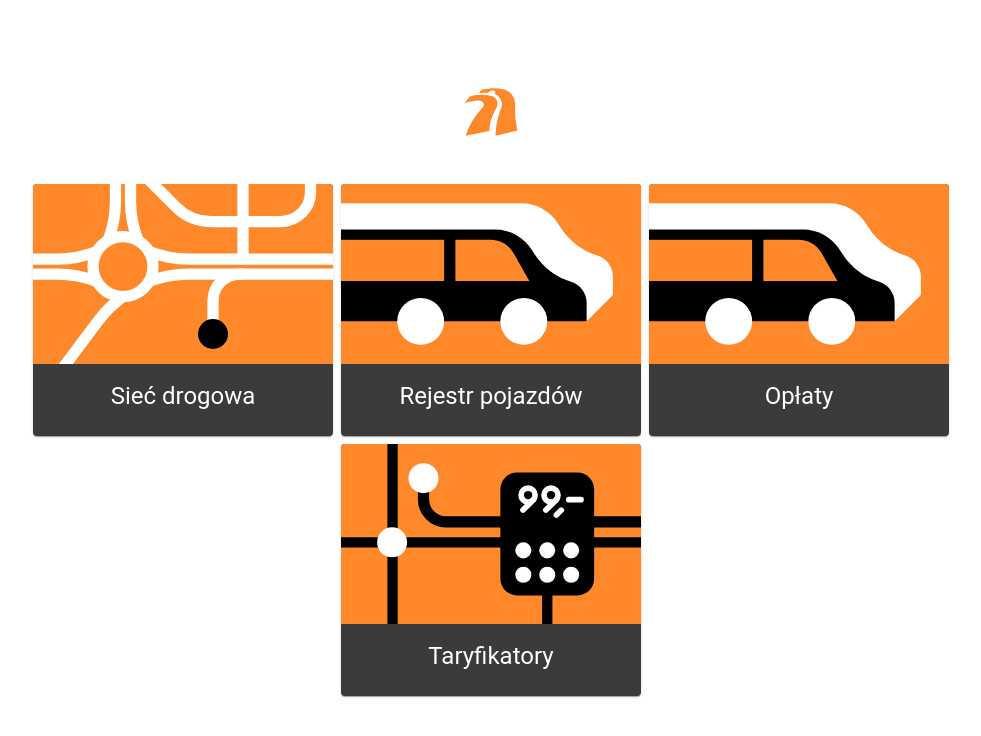
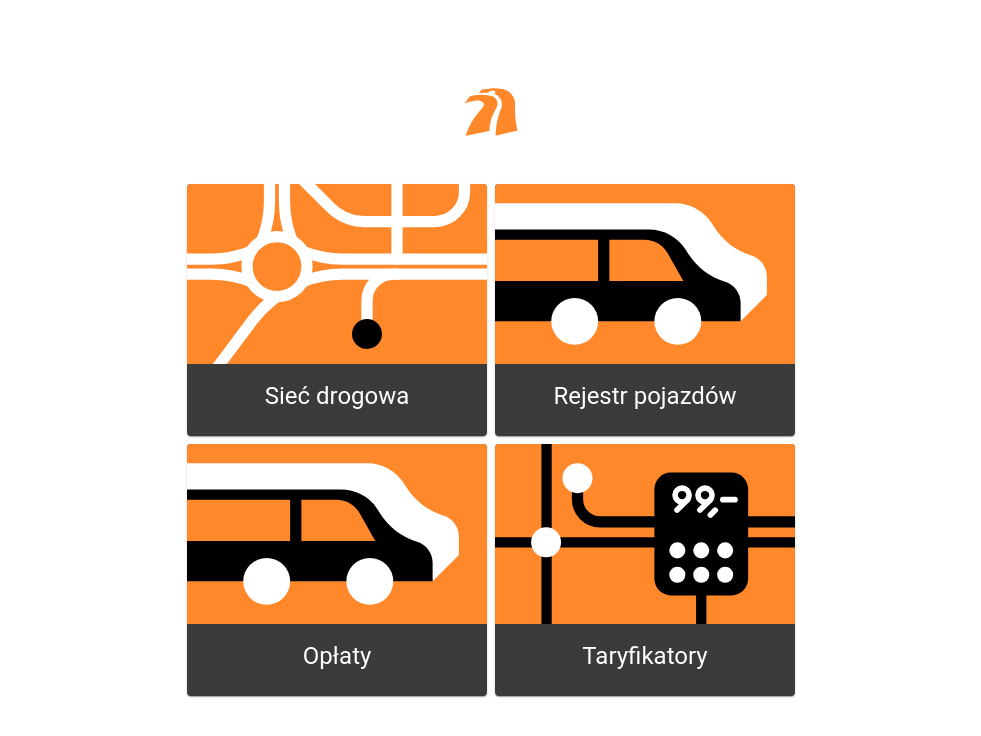
Before and after one commit to Adaxelx/road-manager, a React (Vite) app in the folder frontend/: page /app/home in a window 1280 px wide. Shown: the top 736 px of the page, without its empty margins (149-1130 px from the left). Built offline with nearby package versions, Linux system fonts and the light colour scheme.

Commit message:
Arguably better button layout

```diff
--- a/frontend/src/features/Home/routes/Home.tsx
+++ b/frontend/src/features/Home/routes/Home.tsx
@@ -10,6 +10,7 @@ export const Home = () => {
             <img src="/logo.svg" width={64} />
 
             <Grid container justifyContent="center" gap={1}>
+                <Grid container justifyContent='center' gap={1}>
                     <HomeButton
                         href="/app/road-network"
                         title="Sieć drogowa"
@@ -20,6 +21,8 @@ export const Home = () => {
                         title="Rejestr pojazdów"
                         icon="/drive.svg"
                     />
+                </Grid>
+                <Grid container justifyContent='center' gap={1}>
                     <HomeButton
                         href="/app/payments"
                         title="Opłaty"
@@ -31,6 +34,7 @@ export const Home = () => {
                         icon="/toll.svg"
                     />
                 </Grid>
+            </Grid>
         </Stack>
     );
 };
```
Lines whose indentation alone changed are shown as unchanged.
